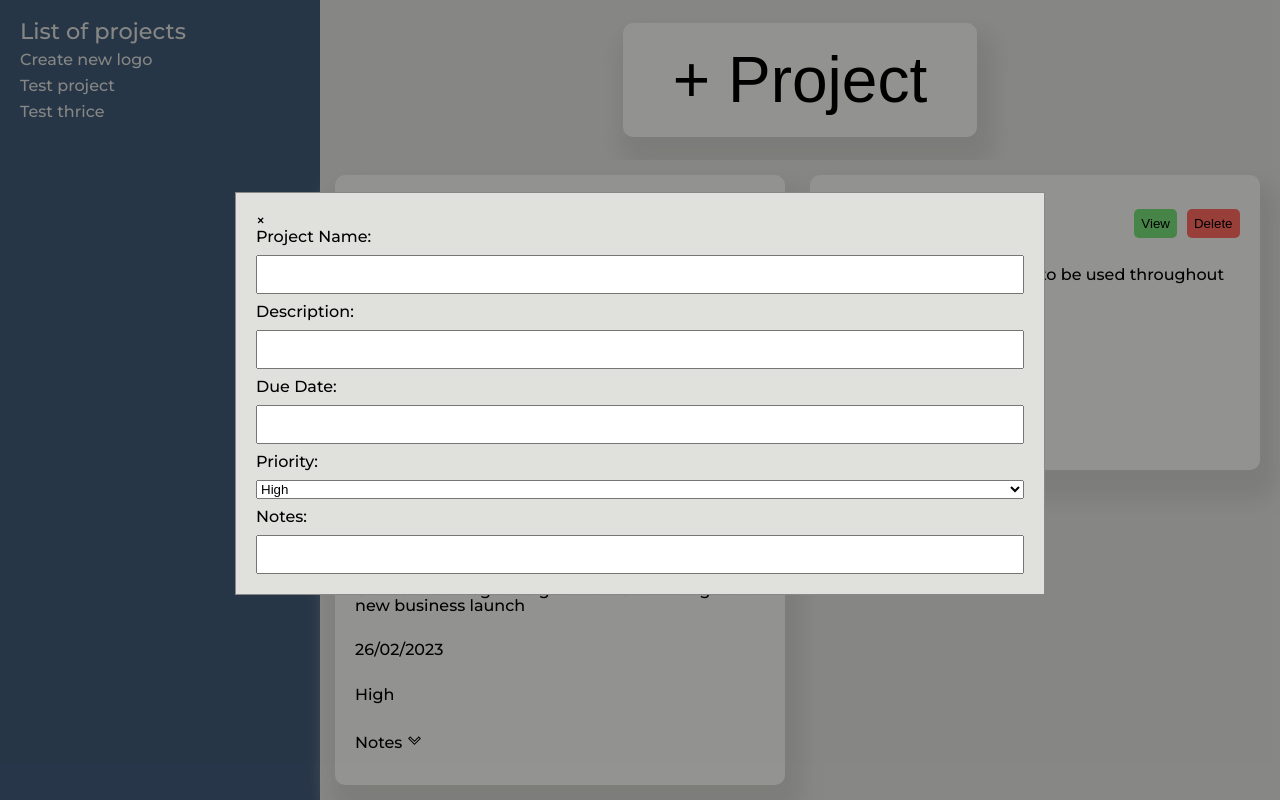
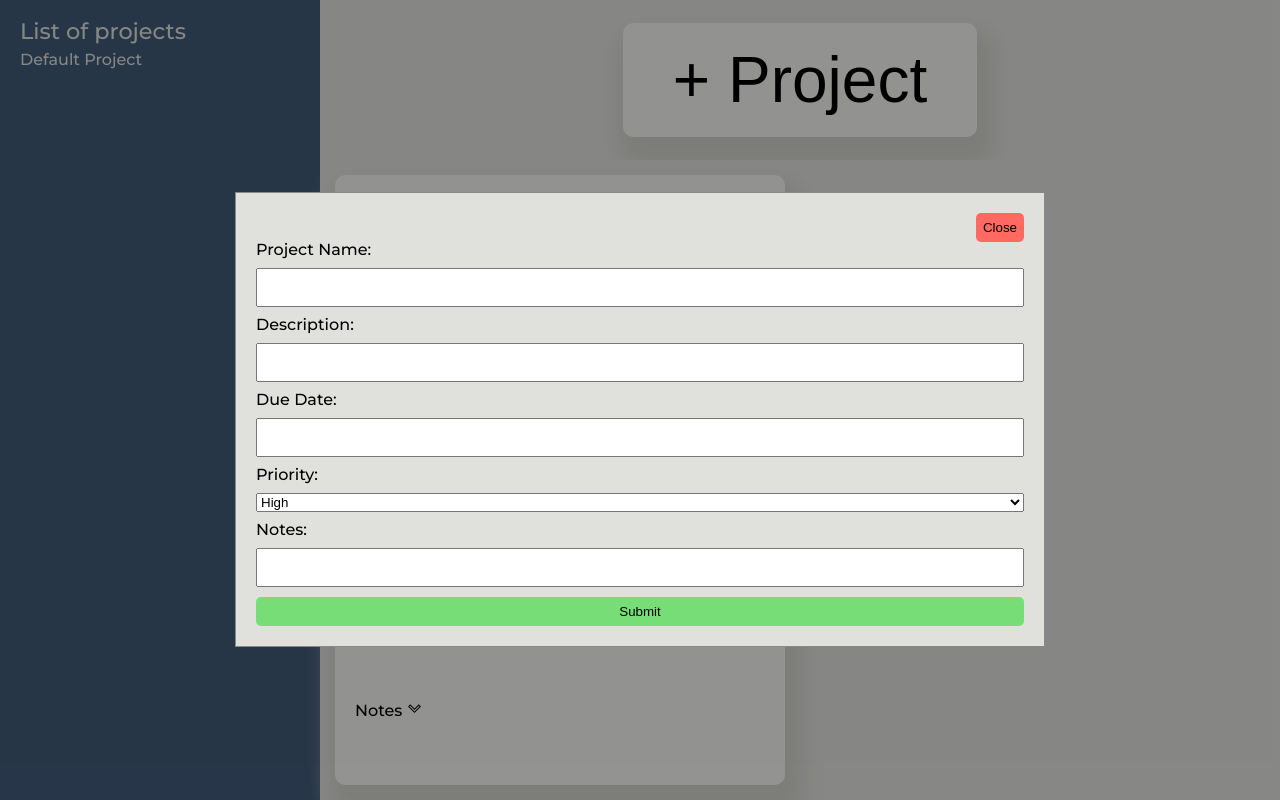
Before and after one commit to StewartG1994/TodoV2, a website built with webpack: page src/index.html in a window 1280 px wide. Both pictures are taken after a click on the button "+ Project". Built offline with nearby package versions, Linux system fonts and the light colour scheme.

Commit message:
Link modal to dom functions

```diff
--- a/src/dom.js
+++ b/src/dom.js
@@ -3,16 +3,6 @@ import down from './svg/down.png'
 
 const projectListNode = document.querySelector('.listUI');
 const content = document.querySelector('.content');
-
-function addProject (){
-    const addProject = document.querySelector('.todoheader');
-    const modal = document.querySelector('.projectModal');
-
-    addProject.addEventListener('click', () => {
-        modal.style.display = 'block';
-    })
-
-}
 
 function liDisplay (item) {
 
@@ -22,6 +12,7 @@ function liDisplay (item) {
 }
 
 function projectListDom(array){
+    projectListNode.textContent = null;
 
     for (let i = 0; i < array.length; i++) {
         liDisplay(array[i])
@@ -84,6 +75,7 @@ function cardMaker (item,index) {
 
 
 function projectCardDisplay(array){
+    content.textContent = null;
 
     for (let i = 0; i < array.length; i++){
         let index = array.indexOf(array[i])
@@ -109,6 +101,7 @@ function deleteProject (){
    let deleteBtn = document.querySelectorAll('.deleteheaderButton');
 
    deleteBtn.forEach(button => button.addEventListener('click', event =>{
+    console.log('DeleteTest')
    const cardNumber = event.target.parentNode.parentNode.id;
    const indexObject = projectArray.findIndex(object =>{
    return  object.title === cardNumber;
@@ -125,4 +118,4 @@ function deleteProject (){
 
 
 
-export {projectListDom , projectCardDisplay , projectDropDowns , deleteProject ,addProject}
+export {projectListDom , projectCardDisplay , projectDropDowns , deleteProject }
--- a/src/index.html
+++ b/src/index.html
@@ -19,7 +19,7 @@
 
 <div class="projectModal">
     <div class="modalContent">
-    <span class="close">&times;</span>
+        <button class ='close'  type="button">Close</button>
     <form class = 'projectForm'>
                 <label for="projectName">Project Name:</label>
                 <input type="text" id="projectName" name="projectName">
@@ -36,6 +36,8 @@
 
                 <label for="notes">Notes:</label>
                 <input type="text" id="notes" name="notes">
+                <button class ='submitProject'  type="button">Submit</button>
+
               </form>
 
 
--- a/src/index.js
+++ b/src/index.js
@@ -1,10 +1,12 @@
 import './style.css'
-import { projectArray} from './info'
-import {projectListDom, projectCardDisplay, projectDropDowns, deleteProject, addProject} from './dom'
+import { projectArray,openModal, submitProject} from './info'
+import {projectListDom, projectCardDisplay, projectDropDowns, deleteProject} from './dom'
 
 
 projectListDom(projectArray)
 projectCardDisplay(projectArray)
 projectDropDowns()
+
+openModal()
+submitProject()
 deleteProject()
-addProject()
--- a/src/info.js
+++ b/src/info.js
@@ -1,3 +1,5 @@
+import { projectCardDisplay, deleteProject, projectListDom } from "./dom";
+
 const projectArray = [];
 const projectFactory = (title, description, dueDate, priority, notes, checklist, todoArray) =>{
     todoArray = []
@@ -17,10 +19,44 @@ function todoArrayAddition (array, item) {
     array.push(item)
 }
 
+function openModal (){
+    const addProject = document.querySelector('.todoheader');
+    const modal = document.querySelector('.projectModal');
+    const close = document.querySelector('.close')
 
-projectAddition(projectFactory('Create new logo', 'Create a new logo design to be used throughout new business launch', '26/02/2023', 'High', 'To be updated'))
-projectAddition(projectFactory('Test project', 'Create a new logo design to be used throughout new business launch', '26/02/2023', 'High', 'To be updated 2'))
-projectAddition(projectFactory('Test thrice', 'Create a new logo design to be used throughout new business launch', '26/02/2023', 'High', ' To be updated 3 To be updated 3 To be updated 3 To be updated 3 To be updated 3 To be updated 3'))
+    addProject.addEventListener('click', () => {
+        modal.style.display = 'block';
+    })
+
+    close.addEventListener('click', () =>{modal.style.display = 'none'})
+
+}
+
+function submitProject(){
+    const modal = document.querySelector('.projectModal');
+
+    const submitButton = document.querySelector('.submitProject')
+    const projectName =document.getElementById('projectName')
+    const description =document.getElementById('description')
+    const dueDate =document.getElementById('dueDate')
+    const priority = document.getElementById('priority')
+    const notes = document.getElementById('notes')
+
+    submitButton.addEventListener('click', () => {
+
+        projectAddition(projectFactory(projectName.value, description.value, dueDate.value, priority.value, notes.value))
+        projectCardDisplay(projectArray)
+        modal.style.display = 'none'
+        projectListDom(projectArray)
+        deleteProject()
+
+    })
+
+}
 
 
-export {projectArray,todoArrayAddition, todoFactory }
+projectAddition(projectFactory('Default Project', 'Use the description box to create a brief outline of the project and tasks', '26/02/2023', 'High', 'Noootes notes wonderful notes'))
+
+
+
+export {projectArray,todoArrayAddition, todoFactory,openModal , submitProject }
--- a/src/style.css
+++ b/src/style.css
@@ -212,5 +212,20 @@ input[type=checkbox]{
   }
 
   .close{
+    display: flex;
     margin-left: auto;
+    padding: 7px;
+    border-radius: 5px;
+    background-color: #FF6961;
+    border: none;
   }
+
+  .submitProject{
+    display: flex;
+    align-items: center;
+    justify-content: center;
+    border-radius: 5px;
+    padding: 7px;
+    border: none;
+    background-color: #77DD77;
+  }
```
